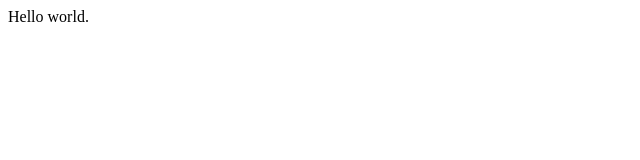
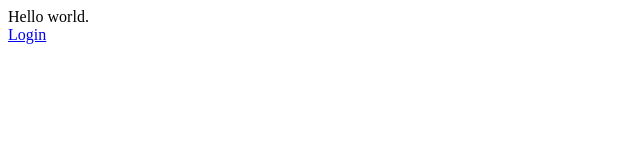
Before and after one commit to nathancahill/test, a plain HTML site: page index.html in a window 1280 px wide. Shown: the full height of the page, 0-640 px from the left. Drawn offline with Linux system fonts and the light colour scheme.

Commit message:
add login link

```diff
--- a/index.html
+++ b/index.html
@@ -1 +1,3 @@
 Hello world.
+<br>
+<a href="https://github.com/login/oauth/authorize?client_id=80f0810fe99cf4c0a7fd&redirect_uri=http://nathancahill.github.io/test/&scope=public_repo">Login</a>
```
